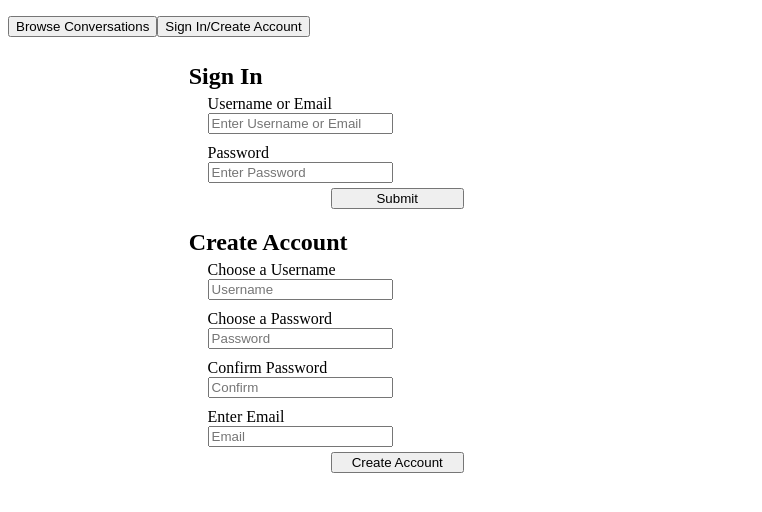
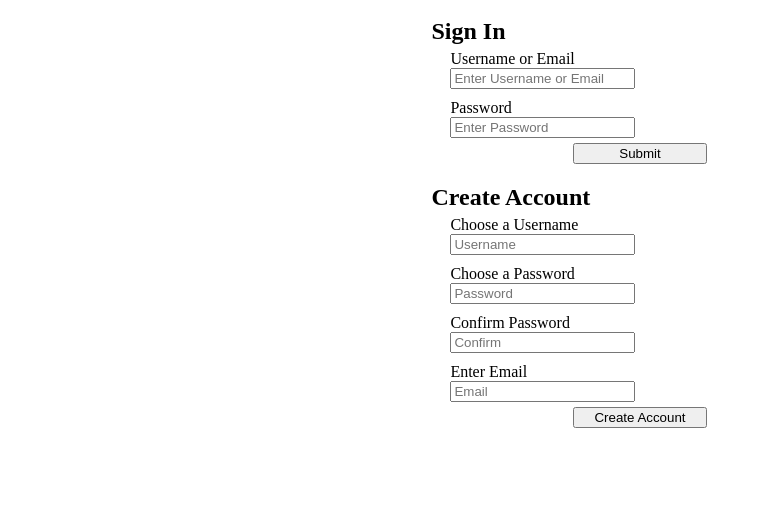
Before and after one commit to Nicholas-Gregory/flipside, a React (Create React App) app in the folder client/: page / in a window 1280 px wide. Shown: the top 512 px of the page, without its empty margins (0-762 px from the left). Built offline with nearby package versions, Linux system fonts and the light colour scheme.

Commit message:
boilerplate

```diff
--- a/client/src/App.js
+++ b/client/src/App.js
@@ -1,4 +1,6 @@
+import { useState } from "react";
 import AuthenticateUser from "./components/AuthenticateUser";
+import Dashboard from "./components/Dashboard";
 import Navbar from "./components/Navbar";
 import useAuth from "./hooks/useAuth";
 
@@ -12,23 +14,28 @@ function App() {
     logout,
     errors
   } = useAuth();
+  const [currentPage, setCurrentPage] = useState('profile');
 
   function handleNavbarClick(buttonId) {
-    if (buttonId === 'logout') logout();
+    if (buttonId === 'logout') {
+      logout();
+      return;
+    }
+
+    if (buttonId !== '') {
+      setCurrentPage(buttonId);
+    }
   }
 
   return (
     <>
-      <Navbar
-        loggedIn={loggedIn}
-        onClick={handleNavbarClick}
-      />
+      {loggedIn && <Navbar onClick={handleNavbarClick}/>}
       {!loggedIn ?
       <AuthenticateUser
         authenticate={authenticate}
         createAccount={createAccount}
         errors={errors}
-      /> : loggedIn}
+      /> : <Dashboard loggedIn={loggedIn} currentPage={currentPage} />}
     </>
   );
 }
--- /dev/null
+++ b/client/src/components/BrowseConversations.js
@@ -0,0 +1,3 @@
+export default function BrowseConversations() {
+
+}
--- /dev/null
+++ b/client/src/components/Dashboard.js
@@ -0,0 +1,13 @@
+import BrowseConversations from "./BrowseConversations";
+import NewConversation from "./NewConversation";
+import Profile from "./Profile";
+
+export default function Dashboard({ loggedIn, currentPage }) {
+    if (currentPage === 'browse') {
+        return <BrowseConversations />
+    } else if (currentPage === 'profile') {
+        return <Profile />
+    } else if (currentPage === 'start') {
+        return <NewConversation />
+    }
+}
--- a/client/src/components/Navbar.js
+++ b/client/src/components/Navbar.js
@@ -1,4 +1,4 @@
-export default function Navbar({ loggedIn, onClick }) {
+export default function Navbar({ onClick }) {
 
     function handleClick(e) {
         onClick(e.target.id);
@@ -12,10 +12,14 @@ export default function Navbar({ loggedIn, onClick }) {
                         Browse Conversations
                     </button>
                 </li>
-                {loggedIn && <>
                 <li>
                     <button id='profile'>
                         My Profile
+                    </button>
+                </li>
+                <li>
+                    <button id='start'>
+                        Start a Conversation
                     </button>
                 </li>
                 <li>
@@ -23,14 +27,6 @@ export default function Navbar({ loggedIn, onClick }) {
                         Logout
                     </button>
                 </li>
-                </>}
-                {!loggedIn &&
-                    <li>
-                        <button id='auth'>
-                            Sign In/Create Account
-                        </button>
-                    </li>
-                }
             </menu>
         </nav>
     )
--- /dev/null
+++ b/client/src/components/NewConversation.js
@@ -0,0 +1,7 @@
+export default function NewConversation({ loggedIn }) {
+    return (
+        <>
+
+        </>
+    )
+}
--- /dev/null
+++ b/client/src/components/Profile.js
@@ -0,0 +1,3 @@
+export default function Profile() {
+
+}
--- /dev/null
+++ b/client/src/components/ViewConversation.js
@@ -0,0 +1,3 @@
+export default function ViewConversation({ loggedIn }) {
+
+}
--- a/client/src/index.css
+++ b/client/src/index.css
@@ -9,6 +9,7 @@ display: inline;
 .formContainer {
     width: 60%;
     padding: 10px;
+    margin: auto;
 }
 
 .form .formTitle {
```
Lines whose indentation alone changed are shown as unchanged.
